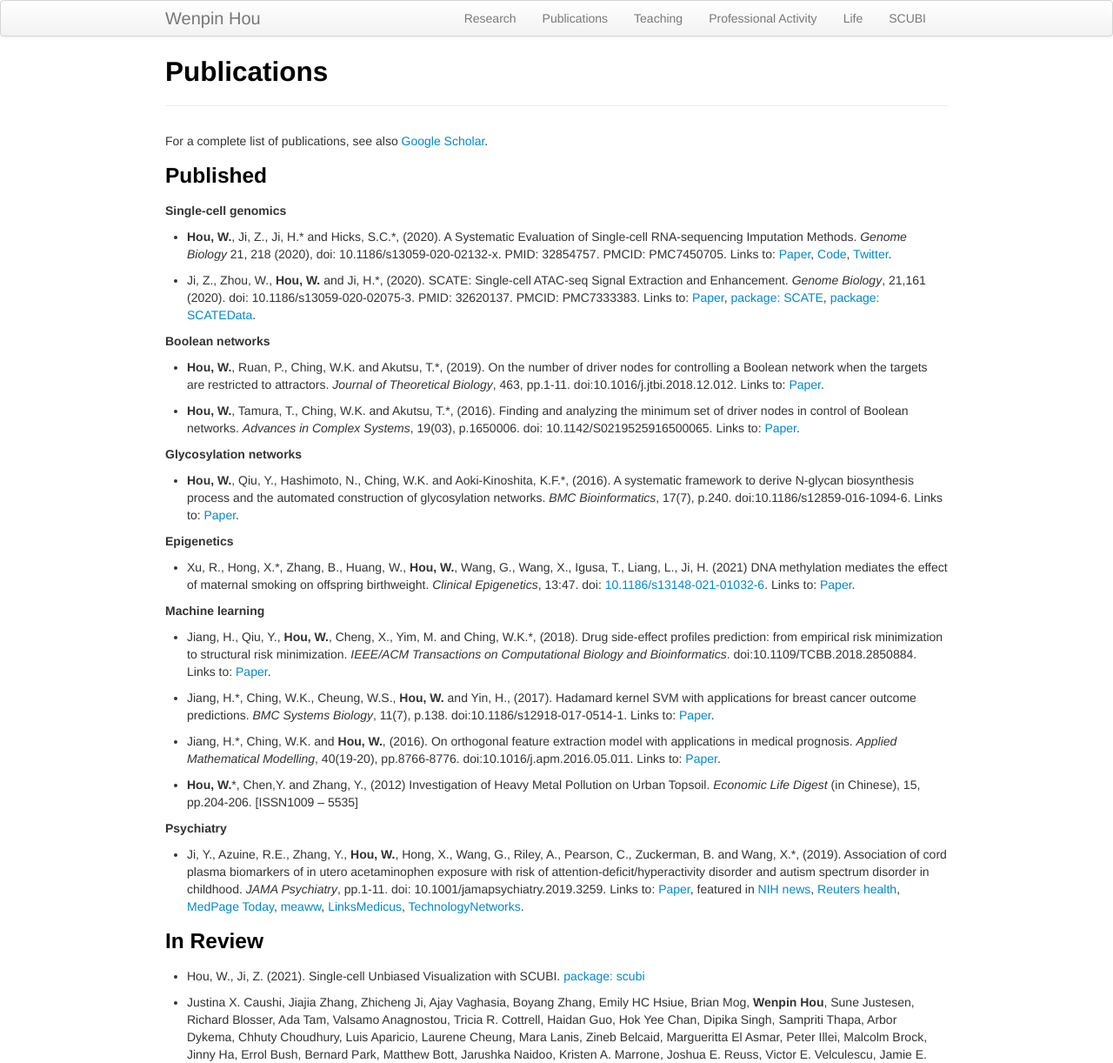
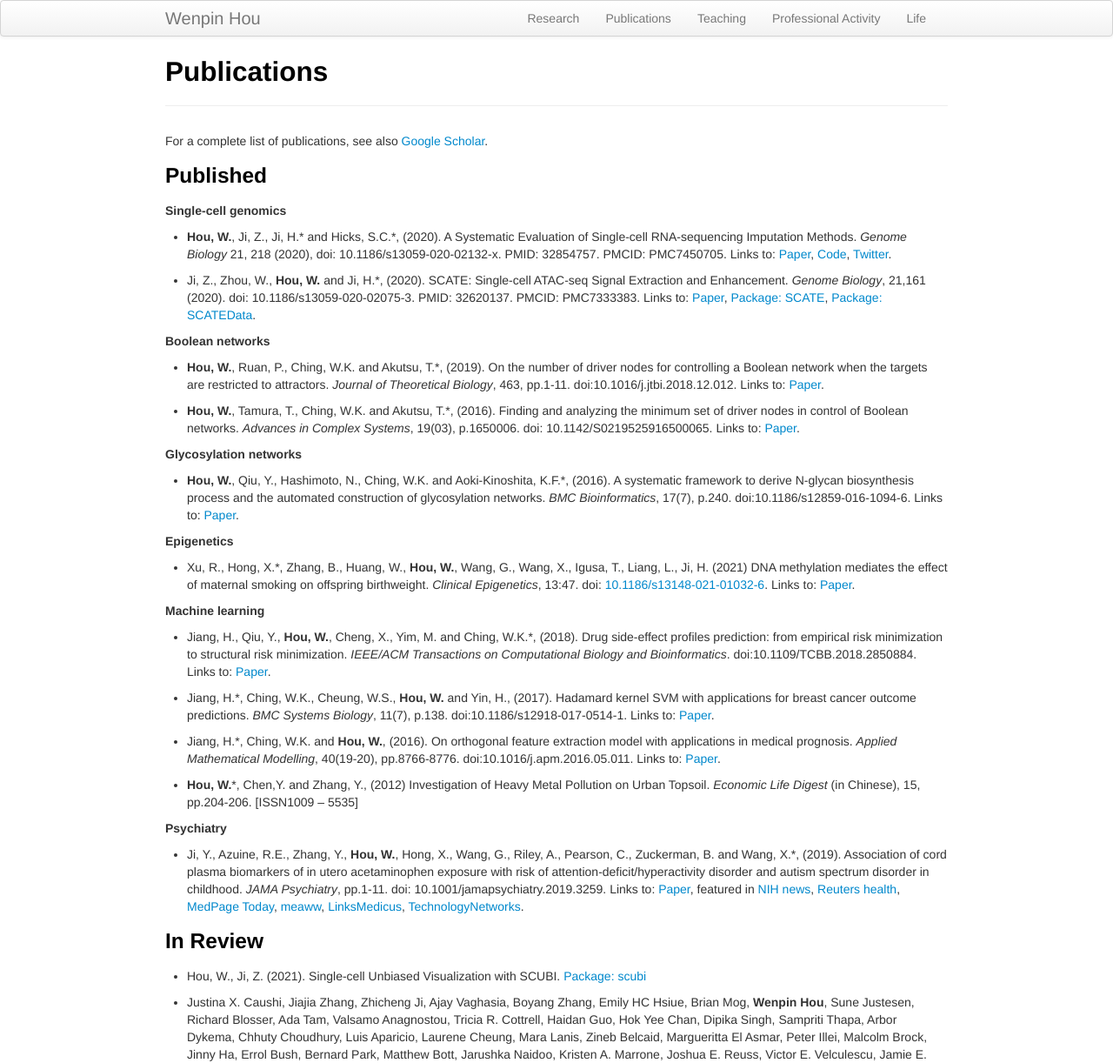
Before and after one commit to Winnie09/Wenpin_Hou, a Jekyll site: the page built from pages/publications.md, in a window 1280 px wide. Shown: the top 1222 px of the page at 87% size. Built offline with Jekyll 4.4.1, drawn with Linux system fonts in a browser that asks for light colours.

Commit message:
remove scubi from tab, add it to publications

```diff
--- a/_includes/themes/twitter/default.html
+++ b/_includes/themes/twitter/default.html
@@ -38,7 +38,6 @@
               <li><a href="{{ BASE_PATH }}/pages/teaching.html">Teaching</a></li>
               <li><a href="{{ BASE_PATH }}/pages/professional.html">Professional Activity</a></li>
               <li><a href="{{ BASE_PATH }}/pages/life.html">Life</a></li>
-              <li><a href="{{ BASE_PATH }}/pages/SCUBI.html">SCUBI</a></li>
         </div>
       </div>
     </div>
--- a/pages/publications.md
+++ b/pages/publications.md
@@ -10,7 +10,7 @@
 ##### Single-cell genomics
 - **Hou, W.**, Ji, Z., Ji, H.\* and Hicks, S.C.\*, (2020). A Systematic Evaluation of Single-cell RNA-sequencing Imputation Methods. *Genome Biology* 21, 218 (2020), doi: 10.1186/s13059-020-02132-x. PMID: 32854757. PMCID: PMC7450705. Links to: [Paper](https://genomebiology.biomedcentral.com/articles/10.1186/s13059-020-02132-x), [Code](https://github.com/Winnie09/imputationBenchmark), [Twitter](https://twitter.com/GenomeBiology/status/1298976169484681219).
 
-- Ji, Z., Zhou, W., **Hou, W.** and Ji, H.\*, (2020). SCATE: Single-cell ATAC-seq Signal Extraction and Enhancement. *Genome Biology*, 21,161 (2020). doi: 10.1186/s13059-020-02075-3. PMID: 32620137. PMCID: PMC7333383. Links to: [Paper](https://genomebiology.biomedcentral.com/articles/10.1186/s13059-020-02075-3), [package: SCATE](https://github.com/Winnie09/SCATE), [package: SCATEData](https://github.com/Winnie09/SCATEData).
+- Ji, Z., Zhou, W., **Hou, W.** and Ji, H.\*, (2020). SCATE: Single-cell ATAC-seq Signal Extraction and Enhancement. *Genome Biology*, 21,161 (2020). doi: 10.1186/s13059-020-02075-3. PMID: 32620137. PMCID: PMC7333383. Links to: [Paper](https://genomebiology.biomedcentral.com/articles/10.1186/s13059-020-02075-3), [Package: SCATE](https://github.com/Winnie09/SCATE), [Package: SCATEData](https://github.com/Winnie09/SCATEData).
 
 ##### Boolean networks
 - **Hou, W.**, Ruan, P., Ching, W.K. and Akutsu, T.\*, (2019). On the number of driver nodes for controlling a Boolean network when the targets are restricted to attractors. *Journal of Theoretical Biology*, 463, pp.1-11. doi:10.1016/j.jtbi.2018.12.012. Links to: [Paper](https://www.sciencedirect.com/science/article/pii/S0022519318306027).
@@ -41,7 +41,7 @@
 
 ### In Review
 
-- Hou, W., Ji, Z. (2021). Single-cell Unbiased Visualization with SCUBI. [package: scubi](https://winnie09.github.io/Wenpin_Hou/pages/SCUBI.html)
+- Hou, W., Ji, Z. (2021). Single-cell Unbiased Visualization with SCUBI. [Package: scubi](https://winnie09.github.io/Wenpin_Hou/pages/SCUBI.html)
 
 - Justina X. Caushi, Jiajia Zhang, Zhicheng Ji, Ajay Vaghasia, Boyang Zhang, Emily HC Hsiue, Brian Mog, **Wenpin Hou**, Sune Justesen, Richard Blosser, Ada Tam, Valsamo Anagnostou, Tricia R. Cottrell, Haidan Guo, Hok Yee Chan, Dipika Singh, Sampriti Thapa, Arbor Dykema, Chhuty Choudhury, Luis Aparicio, Laurene Cheung, Mara Lanis, Zineb Belcaid, Margueritta El Asmar, Peter Illei, Malcolm Brock, Jinny Ha, Errol Bush, Bernard Park, Matthew Bott, Jarushka Naidoo, Kristen A. Marrone, Joshua E. Reuss, Victor E. Velculescu, Jamie E. Chaft, Kenneth W. Kinzler, Shibin Zhou, Bert Vogelstein, Janis M. Taube, Taha Merghoub, Julie R. Brahmer, Matthew D. Hellmann, Patrick M. Forde, Srinivasan Yegnasubramanian\*, Hongkai Ji\*, Drew M. Pardoll\*,  Kellie N. Smith\* (2021). Distinct transcriptional programs characterize neoantigen-specific T cells in lung cancers treated with neoadjuvant PD-1 blockade. *In Review*.
 
```
